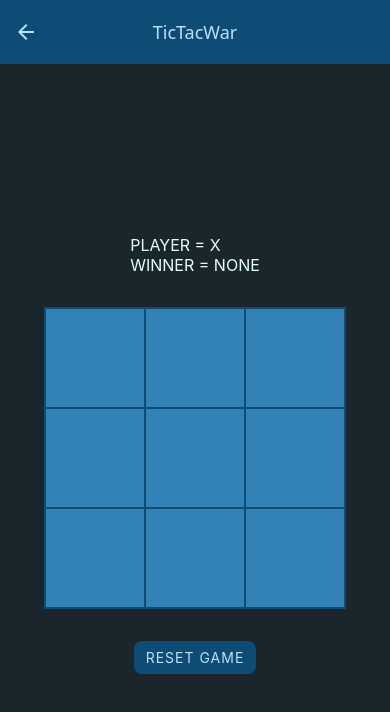
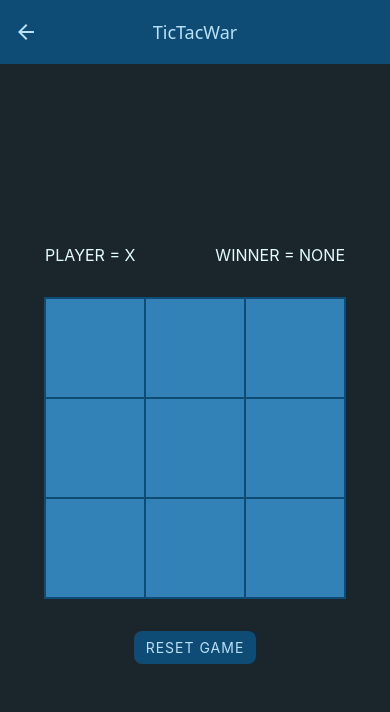
Before and after one commit to atidhira-id/react-native-tictacwar, a React Native app: screen /Game in a window 390 px wide. Shown: the top 712 px of the page. Built offline with nearby package versions, Linux system fonts and the light colour scheme.

Commit message:
update: erase unuse styling and add gameStatus styling

```diff
--- a/screen/Game/styles.js
+++ b/screen/Game/styles.js
@@ -1,26 +1,13 @@
 import { StyleSheet } from "react-native";
 
 const styles = StyleSheet.create({
-  container: {
-    flex: 1,
+  gameStatus: {
+    flexDirection: "row",
+    justifyContent: "space-between",
     alignItems: "center",
-    justifyContent: "center",
-  },
-  text: {
-    fontSize: 30,
-    fontWeight: "bold",
-    marginBottom: 20,
-  },
-  resetButton: {
-    backgroundColor: "#000",
-    padding: 10,
-    borderRadius: 5,
-    marginTop: 20,
-  },
-  resetButtonText: {
-    color: "#fff",
-    fontSize: 20,
-    fontWeight: "bold",
+    alignSelf: "stretch",
+    marginHorizontal: "auto",
+    width: 300,
   },
 });
 
```
